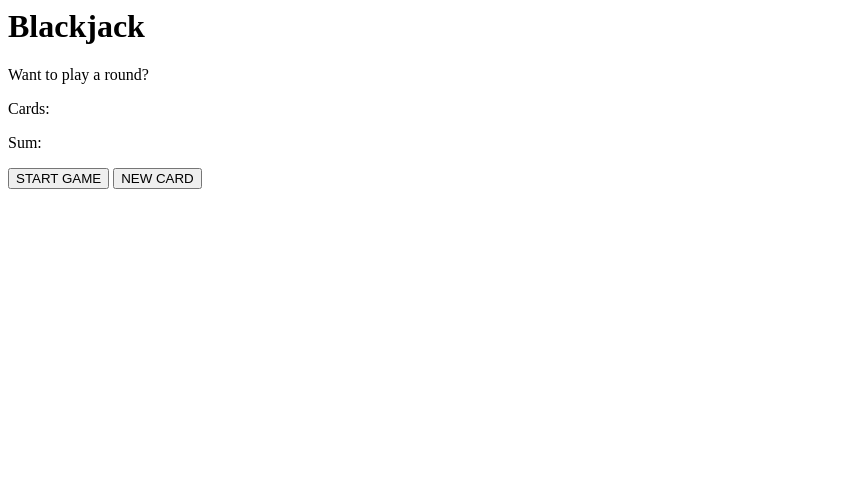
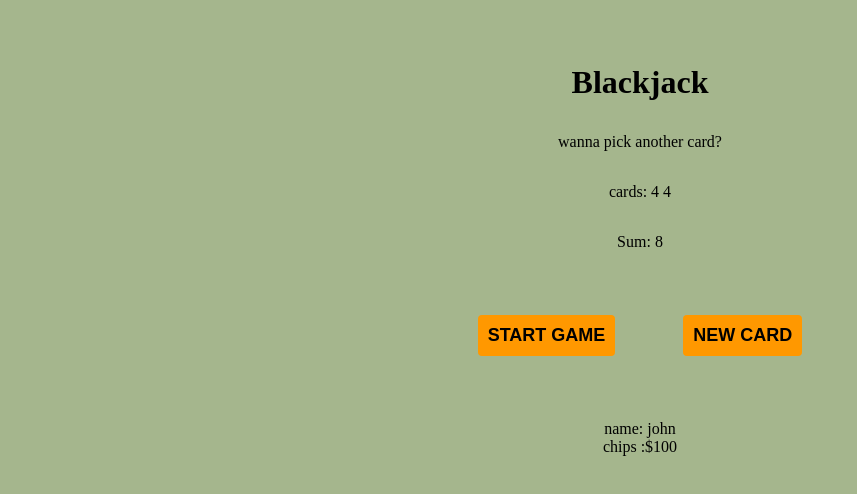
Before and after one commit to johnkinuthiaa/learning_javascript, a plain HTML site: page scrimba/counterapp/blackjack/index.html in a window 1280 px wide. Both pictures are taken after a click on the button "START GAME". Shown: the whole page, without its empty margins (0-857 px from the left). Drawn offline with Linux system fonts and the light colour scheme; files that its build step writes are made by us from their sources.

Commit message:
blackjack

```diff
--- a/lessons/random.js
+++ b/lessons/random.js
@@ -1 +1,2 @@
 // for creating random values
+// generates values from 0 to 0.9999
--- a/scrimba/counterapp/blackjack/index.html
+++ b/scrimba/counterapp/blackjack/index.html
@@ -1,6 +1,6 @@
 <html>
     <head>
-        <link rel="stylesheet" href="index.css">
+        <link rel="stylesheet" href="styles.css">
     </head>
     <body>
         <h1>Blackjack</h1>
@@ -9,6 +9,7 @@
         <p id="sum-el">Sum:</p>
         <button onclick="startGame()">START GAME</button>
         <button onclick="newCard()">NEW CARD</button>
+        <p id="player-el"></p>
         <script src="index.js"></script>
     </body>
 </html>
--- /dev/null
+++ b/scrimba/counterapp/blackjack/index.js
@@ -0,0 +1,67 @@
+let balance =0
+let player ={
+    name:"john",
+    chip:100
+}
+let cards =[]
+let isAlive=false
+let hasBlackJack =false
+let message =document.getElementById("message-el")
+let cardsEl =document.getElementById("cards-el")
+let sumEl =document.getElementById("sum-el")
+let nameAndChips =document.getElementById("player-el")
+
+
+function generateRandomCards(){
+    let randomNumber =Math.floor(Math.random()*13)+1
+
+    if(randomNumber >10){
+        randomNumber =10
+    }else if(randomNumber ===1){
+        randomNumber =11
+    }
+
+    return randomNumber
+
+}
+function startGame(){
+    if(isAlive===false){
+
+        let firstCard =generateRandomCards()
+        let secondCard =generateRandomCards()
+        cards =[firstCard,secondCard]
+        sum =firstCard+secondCard
+        nameAndChips.innerText =`name: ${player.name}\nchips :$${player.chip}`
+        renderGame()
+        isAlive=true
+
+    }
+}
+function newCard(){
+    if(isAlive ===true &&hasBlackJack===false){
+        let newCard =generateRandomCards()
+        cards.push(newCard)
+        sum +=newCard
+        renderGame()
+
+    }
+}
+function renderGame(){
+    cardsEl.innerHTML ="cards: "
+    for(let i=0;i<cards.length;i++){
+        cardsEl.innerHTML +=cards[i]+" "
+    }
+    sumEl.textContent ="Sum: "+sum
+    if(sum ===21){
+        message.innerText ="you have a blackjack!"
+        player.chip +=100
+        hasBlackJack =true
+        isAlive=false
+    }else if(sum>21){
+       message.innerText="you are out of the game"
+       player.chip =0
+       isAlive =false
+    }else(
+       message.innerText="wanna pick another card?"
+    )
+}
--- /dev/null
+++ b/scrimba/counterapp/blackjack/styles.css
@@ -0,0 +1,26 @@
+*{
+    margin:0px;
+    padding:0px;
+    box-sizing: border-box;
+}
+body{
+    text-align: center;
+    padding:2rem;
+    background-color: #A5B68D;
+
+}
+body>*{
+    margin: 2rem;
+}
+button{
+    padding: 10px;
+    border-radius: 4px;
+    border: none;
+    background-color: rgb(255, 152, 0);
+    font-size: large;
+    font-weight: bolder;
+    transition: box-shadow 0.2s ease;
+}
+button:active{
+    box-shadow: 0 0 10px rgba(0, 0, 0, 0.2);
+}
```
